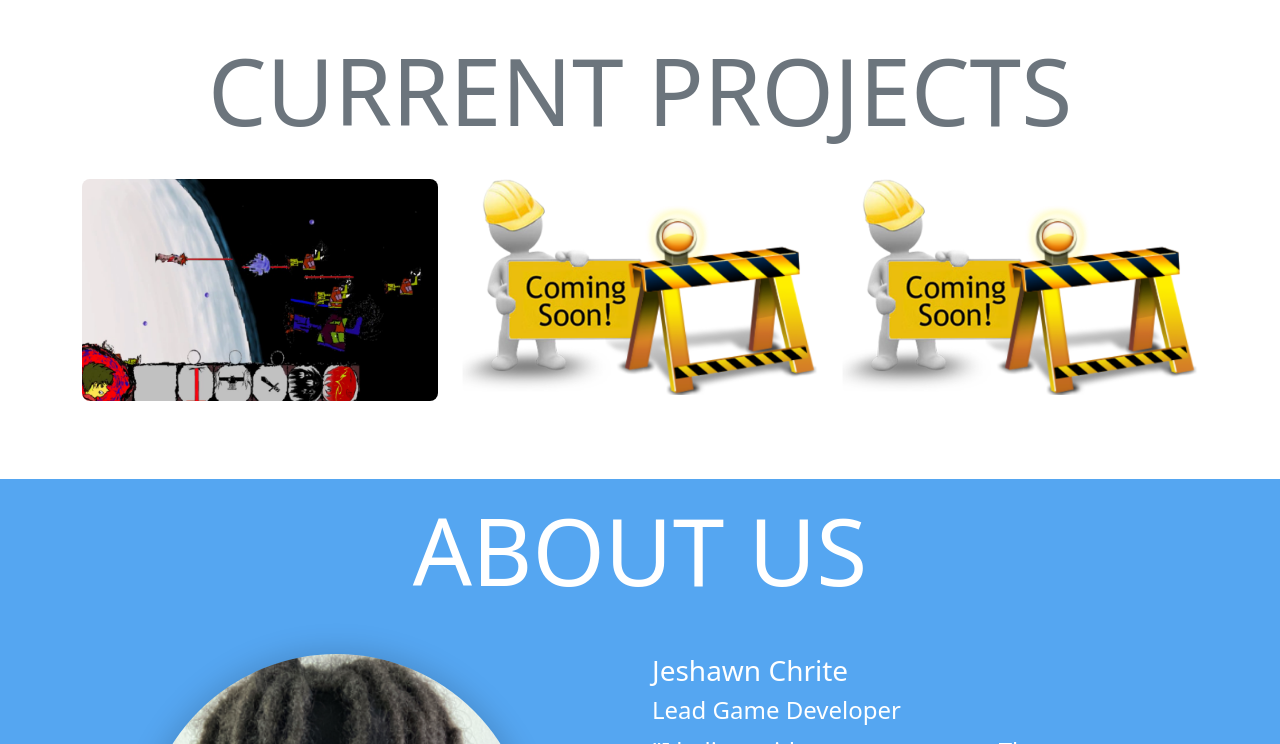
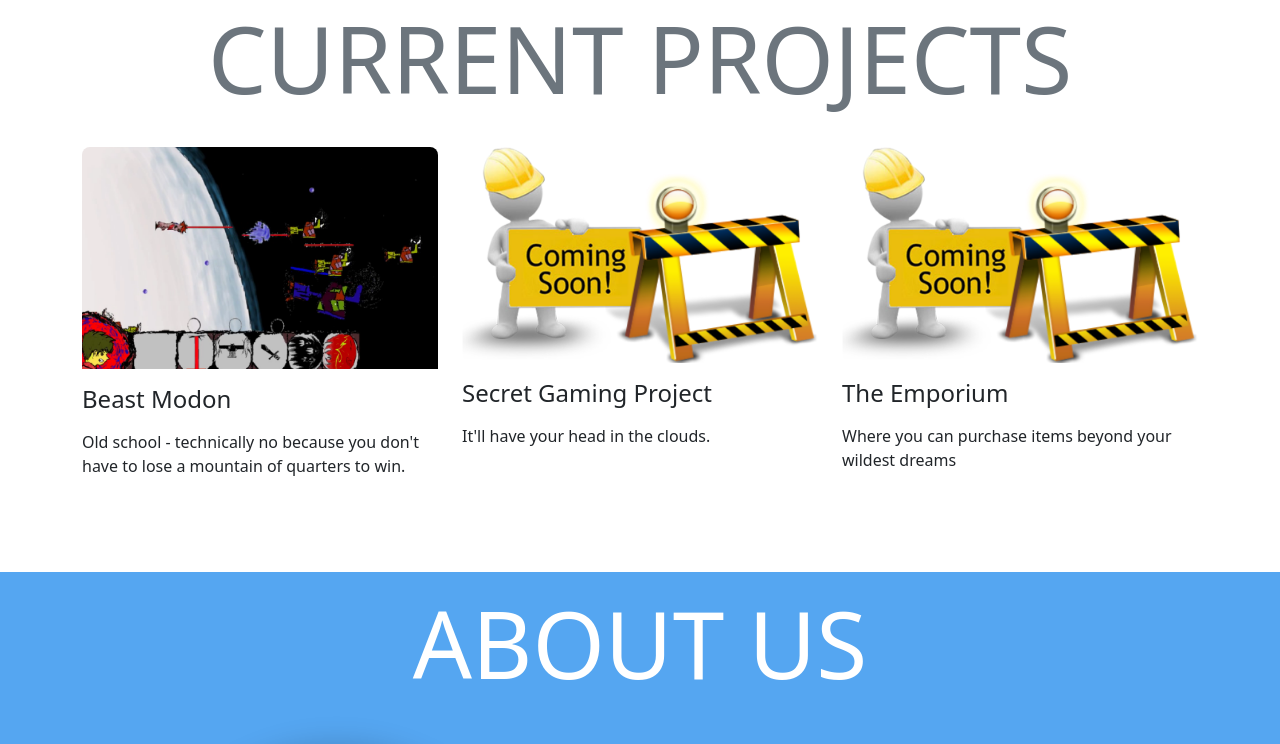
Before and after one commit to Psycho-Studios/PsychoStudios_Redesign, a website: page views/index.html in a window 1280 px wide. Shown: the part 1184-1928 px from the top of the page. Drawn offline with nearby package versions, Linux system fonts and the light colour scheme; files that its build step writes are made by us from their sources.

Commit message:
"Project and about section html updates"

```diff
--- a/public/scss/abstracts/_variables.scss
+++ b/public/scss/abstracts/_variables.scss
@@ -4,7 +4,7 @@
 $blue: #57a7f1 !default;
 $dark-blue: #57a7f18a !default;
 $yellow: #ffeb3a !default;
-$gray: rgb(243, 243, 243) !default;
+$gray: rgba(243, 243, 243, 0.801) !default;
 
 // Override Bootstrap primary and secondary colors
 $primary: $blue !default;
@@ -14,6 +14,7 @@ $secondary: $yellow !default;
 $H1-font-size: clamp(1rem, 8vw + 1rem, 10rem) !default;
 $H2-font-size: clamp(0.75rem, 6vw + 1rem, 8rem) !default;
 $H3-font-size: clamp(0.50rem, 4vw + 1rem, 6rem) !default;
+$H4-font-size: clamp(0.25rem, 2vw + 1rem, 4rem) !default;
 
 // Override Bootstrap Paragraph size
 $p-font-size: clamp(1rem, 1.25vw + 1rem, 3rem) !default;
--- a/public/scss/layout/_about.scss
+++ b/public/scss/layout/_about.scss
@@ -8,6 +8,12 @@
         font: $headings-font-family;
         font-size: $H2-font-size;
         margin-bottom: 2rem;
+    }
+    h3 {
+        color: $gray;
+        font: $headings-font-family;
+        font-size: $H4-font-size;
+        margin: 1rem 0 0 0;
     }
     .about-image {
         width: 80%;
--- a/public/scss/layout/_navbar.scss
+++ b/public/scss/layout/_navbar.scss
@@ -4,7 +4,7 @@
 #mainNav {
   background-color: darken($blue, 3%);
   box-shadow: 0 0.5rem 1rem rgba(0, 0, 0, 0.15);
-  padding: 1.5rem 0;
+  padding: .5rem 0;
   color: #000;
   font-family: $headings-font-family;
   font-size: $Nav-link-size;
--- a/views/index.html
+++ b/views/index.html
@@ -95,7 +95,7 @@
       <div class="row">
 
         <!-- Portfolio Item 1 -->
-        <div class="col-md-6 col-lg-4">
+        <div class="col-lg-4">
           <div class="portfolio-item mx-auto" data-bs-toggle="modal" data-bs-target="#beastModonModal">
             <div class="portfolio-item-caption d-flex align-items-center justify-content-center h-100 w-100">
               <div class="portfolio-item-caption-content text-center text-white">
@@ -103,11 +103,13 @@
               </div>
             </div>
             <img class="img-fluid" src="/images/BeastModonScreenshot1.png" alt="">
+            <h4 class="my-3">Beast Modon</h4>
+            <p>Old school - technically no because you don't have to lose a mountain of quarters to win.</p>
           </div>
         </div>
 
         <!-- Portfolio Item 2  -->
-        <div class="col-md-6 col-lg-4">
+        <div class="col-lg-4">
           <div class="portfolio-item mx-auto" data-bs-toggle="modal" data-bs-target="#portfolioModal2">
             <div class="portfolio-item-caption d-flex align-items-center justify-content-center h-100 w-100">
               <div class="portfolio-item-caption-content text-center text-white">
@@ -115,11 +117,13 @@
               </div>
             </div>
             <img class="img-fluid" src="/images/ComingSoon.png" alt="">
+            <h4 class="my-3"> Secret Gaming Project</h4>
+            <p>It'll have your head in the clouds.</p>
           </div>
         </div>
 
         <!-- portfolio Item 3  -->
-        <div class="col-md-6 col-lg-4">
+        <div class="col-lg-4">
           <div class="portfolio-item mx-auto" data-bs-toggle="modal" data-bs-target="#portfolioModal3">
             <div class="portfolio-item-caption d-flex align-items-center justify-content-center h-100 w-100">
               <div class="portfolio-item-caption-content text-center text-white">
@@ -127,6 +131,8 @@
               </div>
             </div>
             <img class="img-fluid" src="/images/ComingSoon.png" alt="">
+            <h4 class="my-3">The Emporium</h4>
+            <p>Where you can purchase items beyond your wildest dreams</p>
           </div>
         </div>
 
```
Also changed, not shown: public/css/main.css.
